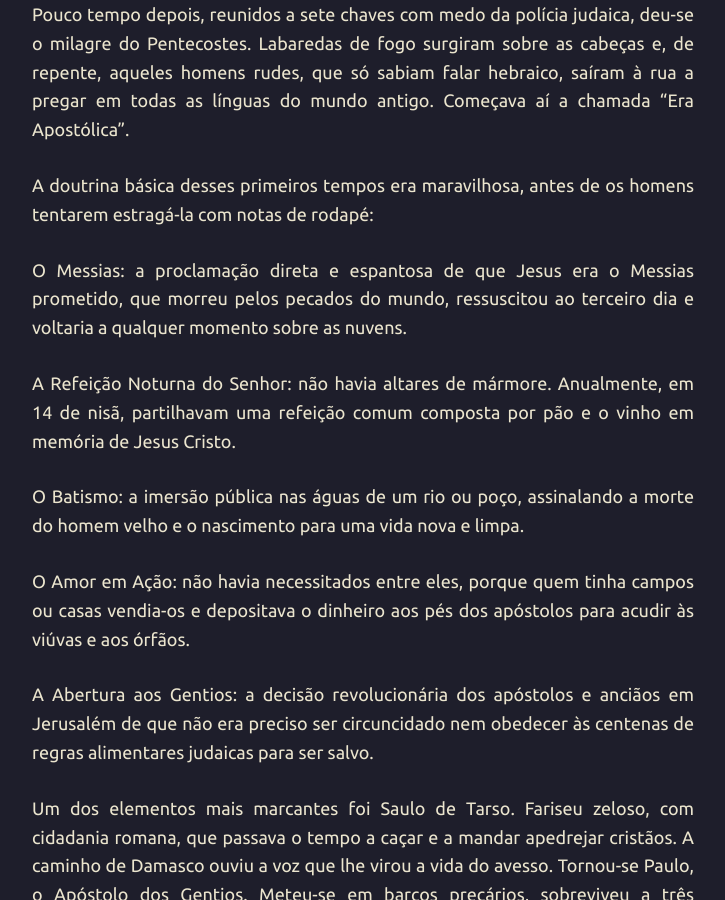
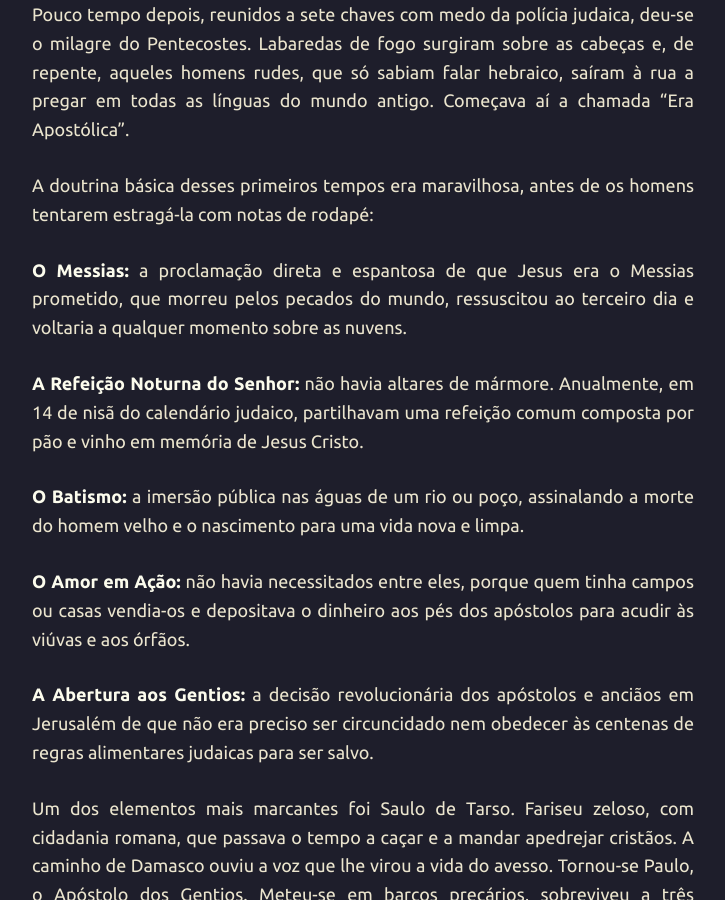
Before and after one commit to joaquim-capitao/joaquim-capitao.github.io, a Jekyll site: the page built from religiao/cristianismo-primitivo.md, in a window 1280 px wide and 900 px high, scrolled down 530 px. Shown: the whole window, without its empty margins (277-1002 px from the left). Built offline with Jekyll 4.4.1, drawn with Linux system fonts in a browser that asks for light colours; our own code applies the rules of GitHub Pages for plain Markdown files.

Commit message:
Update cristianismo-primitivo.md

```diff
--- a/religiao/cristianismo-primitivo.md
+++ b/religiao/cristianismo-primitivo.md
@@ -8,15 +8,15 @@ Pouco tempo depois, reunidos a sete chaves com medo da polícia judaica, deu-se
 
 A doutrina básica desses primeiros tempos era maravilhosa, antes de os homens tentarem estragá-la com notas de rodapé:
 
-O Messias: a proclamação direta e espantosa de que Jesus era o Messias prometido, que morreu pelos pecados do mundo, ressuscitou ao terceiro dia e voltaria a qualquer momento sobre as nuvens.
+**O Messias:** a proclamação direta e espantosa de que Jesus era o Messias prometido, que morreu pelos pecados do mundo, ressuscitou ao terceiro dia e voltaria a qualquer momento sobre as nuvens.
 
-A Refeição Noturna do Senhor: não havia altares de mármore. Anualmente, em 14 de nisã, partilhavam uma refeição comum composta por pão e o vinho em memória de Jesus Cristo.
+**A Refeição Noturna do Senhor:** não havia altares de mármore. Anualmente, em 14 de nisã do calendário judaico, partilhavam uma refeição comum composta por pão e vinho em memória de Jesus Cristo.
 
-O Batismo: a imersão pública nas águas de um rio ou poço, assinalando a morte do homem velho e o nascimento para uma vida nova e limpa.
+**O Batismo:** a imersão pública nas águas de um rio ou poço, assinalando a morte do homem velho e o nascimento para uma vida nova e limpa.
 
-O Amor em Ação: não havia necessitados entre eles, porque quem tinha campos ou casas vendia-os e depositava o dinheiro aos pés dos apóstolos para acudir às viúvas e aos órfãos.
+**O Amor em Ação:** não havia necessitados entre eles, porque quem tinha campos ou casas vendia-os e depositava o dinheiro aos pés dos apóstolos para acudir às viúvas e aos órfãos.
 
-A Abertura aos Gentios: a decisão revolucionária dos apóstolos e anciãos em Jerusalém de que não era preciso ser circuncidado nem obedecer às centenas de regras alimentares judaicas para ser salvo.
+**A Abertura aos Gentios:** a decisão revolucionária dos apóstolos e anciãos em Jerusalém de que não era preciso ser circuncidado nem obedecer às centenas de regras alimentares judaicas para ser salvo.
 
 Um dos elementos mais marcantes foi Saulo de Tarso. Fariseu zeloso, com cidadania romana, que passava o tempo a caçar e a mandar apedrejar cristãos. A caminho de Damasco ouviu a voz que lhe virou a vida do avesso. Tornou-se Paulo, o Apóstolo dos Gentios. Meteu-se em barcos precários, sobreviveu a três naufrágios, levou chicotadas em praça pública e abriu congregações em Éfeso, Corinto, Filipos e Atenas.
 
```
